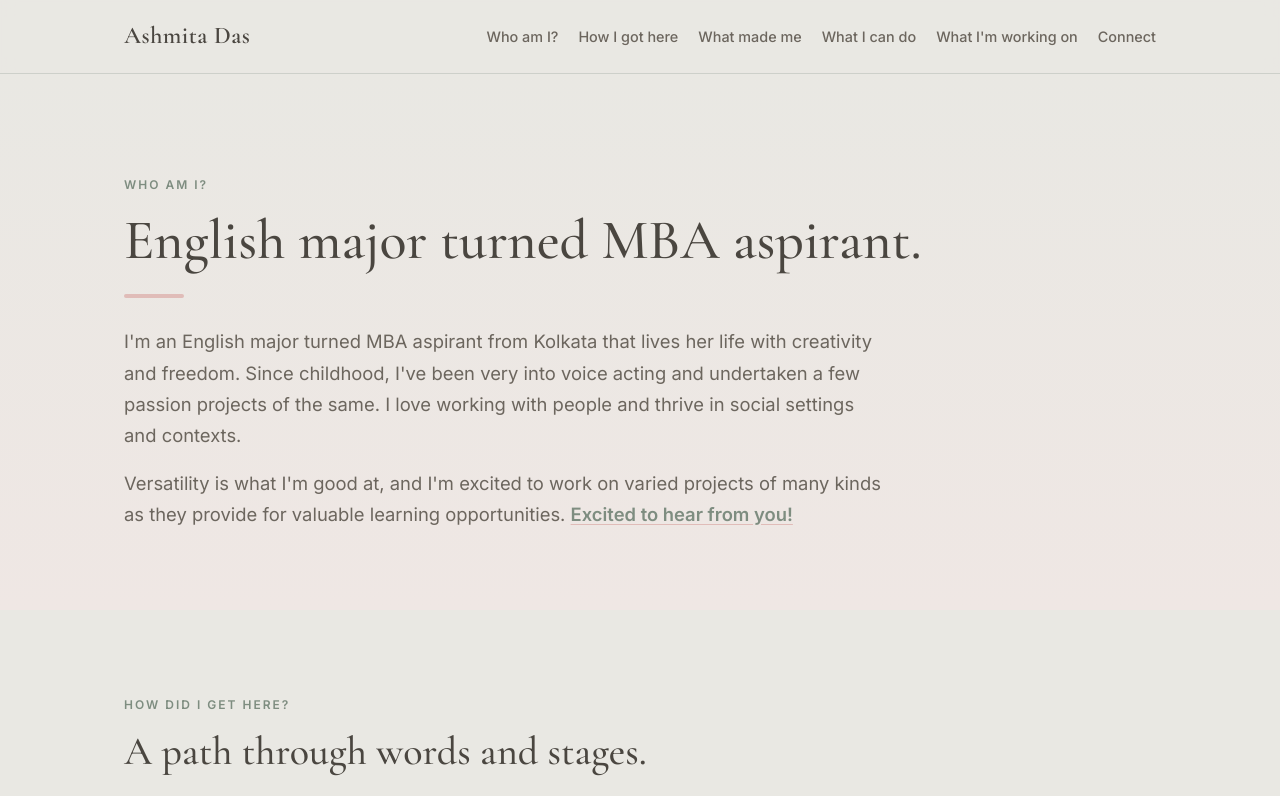
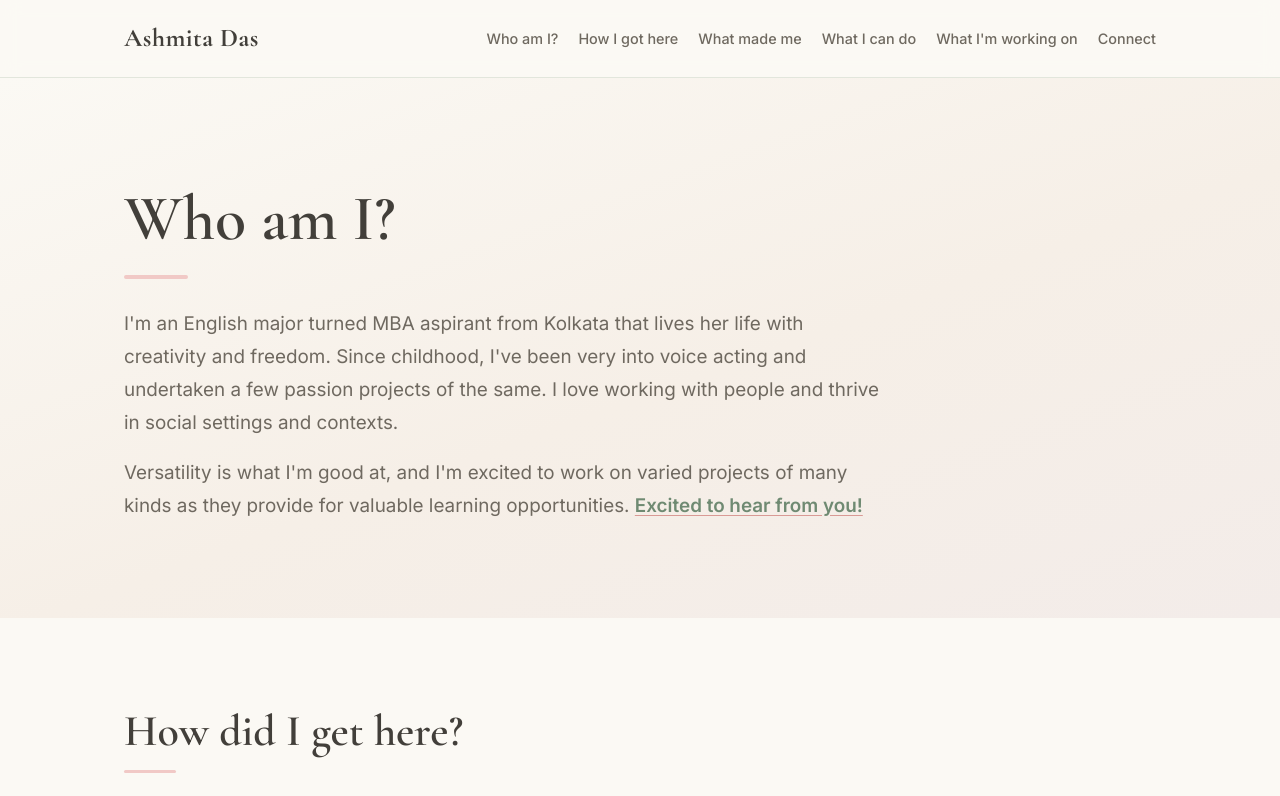
Before and after one commit to ashmitadas234/Ashmita-Portfolio, a website: page index.html in a window 1280 px wide. Shown: the top 796 px of the page. Drawn offline with nearby package versions, Linux system fonts and the light colour scheme.

Commit message:
feat: update color palette and typography for brighter, airier design

```diff
--- a/index.html
+++ b/index.html
@@ -9,45 +9,46 @@
   <!-- Fonts: a serif for headings, a clean sans for body text -->
   <link rel="preconnect" href="https://fonts.googleapis.com" />
   <link rel="preconnect" href="https://fonts.gstatic.com" crossorigin />
-  <link href="https://fonts.googleapis.com/css2?family=Cormorant+Garamond:ital,wght@0,400;0,500;0,600;1,400&family=Inter:wght@300;400;500;600&display=swap" rel="stylesheet" />
+  <link href="https://fonts.googleapis.com/css2?family=Cormorant+Garamond:ital,wght@0,400;0,500;0,600;0,700;1,400;1,500&family=Inter:wght@300;400;500;600&display=swap" rel="stylesheet" />
 
   <style>
     /* ============================================================
-       COLOR TOKENS
-       Palette requested by Ashmita:
-       - Sage green        (Pantone 421C)   #989C97-ish -> using accurate value
-       - Dusty blush pink  (Pantone 7604C)
-       - Soft off-white    (Cool Gray 1C)
-       - Charcoal grey      (Warm Gray 11C)
+       COLOR TOKENS — brighter, airier take on the palette
+       - Sage green        (lifted, fresher)
+       - Dusty blush pink  (brighter, warmer)
+       - Soft off-white    (near-white cream base)
+       - Charcoal grey      (text)
        ============================================================ */
     :root {
-      --sage: #a3b1a4;          /* sage green accent */
-      --sage-deep: #7e8d80;     /* deeper sage for hovers/borders */
-      --blush: #e0bcb8;         /* dusty blush pink accent */
-      --offwhite: #e9e8e3;      /* soft off-white background (Cool Gray 1C) */
-      --charcoal: #4a4640;      /* charcoal / warm grey text (Warm Gray 11C) */
-      --charcoal-soft: #6c665e; /* muted body text */
-      --radius: 14px;
+      --sage: #b7c8b6;          /* brighter sage green accent */
+      --sage-deep: #6f8a72;     /* deeper sage for text/borders */
+      --blush: #f1c9c6;         /* brighter dusty blush pink */
+      --blush-deep: #d99a95;    /* deeper blush for accents */
+      --cream: #fbf9f4;         /* bright near-white background */
+      --cream-warm: #f6efe7;    /* warm tint for hero/blocks */
+      --charcoal: #423f3a;      /* charcoal text */
+      --charcoal-soft: #6f6960; /* muted body text */
+      --radius: 16px;
     }
 
     /* ============================================================
        BASE / RESET
        ============================================================ */
     * { margin: 0; padding: 0; box-sizing: border-box; }
-    html { scroll-behavior: smooth; background-color: var(--offwhite); }
+    html { scroll-behavior: smooth; background-color: var(--cream); }
     body {
       font-family: 'Inter', system-ui, sans-serif;
-      background-color: var(--offwhite);
+      background-color: var(--cream);
       color: var(--charcoal);
-      line-height: 1.7;
+      line-height: 1.75;
       font-weight: 400;
       -webkit-font-smoothing: antialiased;
     }
     h1, h2, h3, .serif {
       font-family: 'Cormorant Garamond', Georgia, serif;
-      font-weight: 500;
+      font-weight: 600;
       color: var(--charcoal);
-      line-height: 1.2;
+      line-height: 1.15;
     }
 
     /* ============================================================
@@ -57,9 +58,9 @@
       position: sticky;
       top: 0;
       z-index: 50;
-      background-color: rgba(233, 232, 227, 0.88);
-      backdrop-filter: blur(8px);
-      border-bottom: 1px solid rgba(126, 141, 128, 0.25);
+      background-color: rgba(251, 249, 244, 0.85);
+      backdrop-filter: blur(10px);
+      border-bottom: 1px solid rgba(111, 138, 114, 0.18);
     }
     .nav-inner {
       max-width: 1080px;
@@ -72,8 +73,8 @@
     }
     .brand {
       font-family: 'Cormorant Garamond', serif;
-      font-size: 1.5rem;
-      font-weight: 600;
+      font-size: 1.6rem;
+      font-weight: 700;
       letter-spacing: 0.5px;
       color: var(--charcoal);
     }
@@ -96,18 +97,22 @@
        LAYOUT HELPERS
        ============================================================ */
     .container { max-width: 1080px; margin: 0 auto; padding: 0 1.5rem; }
-    section { padding: 5rem 0; }
-    .section-label {
-      display: inline-block;
-      font-family: 'Inter', sans-serif;
-      font-size: 0.75rem;
-      letter-spacing: 2px;
-      text-transform: uppercase;
-      color: var(--sage-deep);
-      margin-bottom: 0.75rem;
-      font-weight: 600;
+    section { padding: 5.5rem 0; }
+    /* Section name doubles as the header — straight into the body after it */
+    h2.section-title {
+      font-size: 2.75rem;
+      margin-bottom: 1.75rem;
+      color: var(--charcoal);
     }
-    h2.section-title { font-size: 2.5rem; margin-bottom: 1.5rem; }
+    h2.section-title::after {
+      content: "";
+      display: block;
+      width: 52px;
+      height: 3px;
+      margin-top: 0.85rem;
+      background-color: var(--blush);
+      border-radius: 999px;
+    }
     .prose { max-width: 760px; font-size: 1.075rem; color: var(--charcoal-soft); }
     .prose p + p { margin-top: 1rem; }
 
@@ -115,32 +120,35 @@
        HERO — intro / "Who am I?"
        ============================================================ */
     .hero {
-      background: linear-gradient(180deg, var(--offwhite) 0%, #efe7e4 100%);
-      padding: 6rem 0 5rem;
+      background: linear-gradient(160deg, var(--cream) 0%, var(--cream-warm) 55%, #f3ece9 100%);
+      padding: 6.5rem 0 6rem;
     }
-    .hero h1 { font-size: 3.5rem; margin-bottom: 1.25rem; }
-    .hero .accent-bar {
-      width: 60px; height: 4px;
+    .hero h1 { font-size: 4rem; margin-bottom: 1.75rem; }
+    .hero h1::after {
+      content: "";
+      display: block;
+      width: 64px;
+      height: 4px;
+      margin-top: 1.25rem;
       background-color: var(--blush);
       border-radius: 999px;
-      margin-bottom: 1.75rem;
     }
-    .hero .prose { font-size: 1.15rem; }
+    .hero .prose { font-size: 1.18rem; }
     /* The hyperlink that jumps to the "Connect with me" section */
     .hero a.inline-link {
       color: var(--sage-deep);
       font-weight: 600;
       text-decoration: underline;
       text-underline-offset: 3px;
-      text-decoration-color: var(--blush);
+      text-decoration-color: var(--blush-deep);
     }
     .hero a.inline-link:hover { color: var(--charcoal); }
 
     /* ============================================================
-       ALTERNATING SECTION BACKGROUNDS
+       ALTERNATING SECTION BACKGROUNDS — brighter tints
        ============================================================ */
-    .tint-sage { background-color: rgba(163, 177, 164, 0.18); }
-    .tint-blush { background-color: rgba(224, 188, 184, 0.20); }
+    .tint-sage { background-color: rgba(183, 200, 182, 0.22); }
+    .tint-blush { background-color: rgba(241, 201, 198, 0.25); }
 
     /* ============================================================
        CARD GRID — used for "What can I do?"
@@ -149,35 +157,42 @@
       display: grid;
       grid-template-columns: 1fr;
       gap: 1.25rem;
-      margin-top: 2rem;
+      margin-top: 2.25rem;
     }
     @media (min-width: 720px) { .grid { grid-template-columns: repeat(3, 1fr); } }
     .card {
-      background-color: var(--offwhite);
-      border: 1px solid rgba(126, 141, 128, 0.3);
+      background-color: #ffffff;
+      border: 1px solid rgba(111, 138, 114, 0.22);
       border-radius: var(--radius);
-      padding: 1.75rem;
+      padding: 1.85rem;
+      box-shadow: 0 10px 30px -18px rgba(66, 63, 58, 0.25);
+      transition: transform 0.2s ease, box-shadow 0.2s ease;
     }
-    .card h3 { font-size: 1.5rem; margin-bottom: 0.5rem; }
+    .card:hover {
+      transform: translateY(-4px);
+      box-shadow: 0 18px 40px -20px rgba(66, 63, 58, 0.35);
+    }
+    .card h3 { font-size: 1.6rem; margin-bottom: 0.5rem; }
     .card p { color: var(--charcoal-soft); font-size: 0.98rem; }
 
     /* ============================================================
-       QUOTES — favorite lines / "What am I working on?"
+       QUOTES — favorite lines
        ============================================================ */
-    .quotes { display: grid; gap: 1.5rem; margin-top: 2rem; }
+    .quotes { display: grid; gap: 1.5rem; margin-top: 2.25rem; }
     blockquote {
       border-left: 4px solid var(--sage);
-      padding: 1rem 1.5rem;
-      background-color: var(--offwhite);
+      padding: 1.25rem 1.75rem;
+      background-color: #ffffff;
       border-radius: 0 var(--radius) var(--radius) 0;
+      box-shadow: 0 10px 30px -20px rgba(66, 63, 58, 0.3);
       font-family: 'Cormorant Garamond', serif;
-      font-size: 1.35rem;
+      font-size: 1.45rem;
       font-style: italic;
       color: var(--charcoal);
     }
     blockquote cite {
       display: block;
-      margin-top: 0.5rem;
+      margin-top: 0.6rem;
       font-family: 'Inter', sans-serif;
       font-style: normal;
       font-size: 0.85rem;
@@ -203,13 +218,14 @@
       flex-direction: column;
       align-items: center;
       gap: 0.25rem;
-      background-color: var(--offwhite);
-      border: 1px solid rgba(126, 141, 128, 0.35);
+      background-color: #ffffff;
+      border: 1px solid rgba(111, 138, 114, 0.28);
       border-radius: var(--radius);
       padding: 1.5rem 2rem;
       min-width: 240px;
       text-decoration: none;
       color: var(--charcoal);
+      box-shadow: 0 10px 30px -20px rgba(66, 63, 58, 0.3);
       transition: transform 0.2s ease, border-color 0.2s ease;
     }
     .contact-card:hover { transform: translateY(-3px); border-color: var(--sage-deep); }
@@ -224,7 +240,7 @@
        ============================================================ */
     footer {
       background-color: var(--charcoal);
-      color: var(--offwhite);
+      color: var(--cream);
       text-align: center;
       padding: 2rem 1.5rem;
       font-size: 0.9rem;
@@ -255,9 +271,7 @@
   <main>
     <section id="about" class="hero">
       <div class="container">
-        <span class="section-label">Who am I?</span>
-        <h1>English major turned MBA aspirant.</h1>
-        <div class="accent-bar"></div>
+        <h1>Who am I?</h1>
         <div class="prose">
           <p>
             I&apos;m an English major turned MBA aspirant from Kolkata that lives her life with
@@ -278,8 +292,7 @@
     <!-- ===================== HOW DID I GET HERE? ===================== -->
     <section id="journey">
       <div class="container">
-        <span class="section-label">How did I get here?</span>
-        <h2 class="section-title">A path through words and stages.</h2>
+        <h2 class="section-title">How did I get here?</h2>
         <div class="prose">
           <p>
             I graduated high school in 2022 from Garden High School, and went on to pursue a
@@ -297,8 +310,7 @@
     <!-- ===================== WHAT MADE ME? ===================== -->
     <section id="made-me" class="tint-sage">
       <div class="container">
-        <span class="section-label">What made me?</span>
-        <h2 class="section-title">Voices, stages, and quiet pages.</h2>
+        <h2 class="section-title">What made me?</h2>
         <div class="prose">
           <p>
             Since childhood, I&apos;ve been passionate about voice acting and have undertaken a few
@@ -318,8 +330,7 @@
     <!-- ===================== WHAT CAN I DO? ===================== -->
     <section id="skills">
       <div class="container">
-        <span class="section-label">What can I do?</span>
-        <h2 class="section-title">Where I bring value.</h2>
+        <h2 class="section-title">What can I do?</h2>
         <div class="grid">
           <article class="card">
             <h3>Collaboration</h3>
@@ -349,8 +360,7 @@
     <!-- ===================== WHAT AM I WORKING ON? ===================== -->
     <section id="working-on" class="tint-blush">
       <div class="container">
-        <span class="section-label">What am I working on?</span>
-        <h2 class="section-title">Case studies & the lines I live by.</h2>
+        <h2 class="section-title">What am I working on?</h2>
         <div class="prose">
           <p>
             Case studies are something I&apos;ve always been fascinated by — understanding their
@@ -363,16 +373,16 @@
         <!-- Favorite quotes -->
         <div class="quotes">
           <blockquote>
-            &ldquo;...years of love have been forgot in the hatred of a minute.&rdquo;
+            &ldquo;You rounded me from a person into love&rdquo;
             <cite>Kim Namjoon</cite>
+          </blockquote>
+          <blockquote>
+            &ldquo;...years of love have been forgot in the hatred of a minute&rdquo;
+            <cite>Edgar Allan Poe</cite>
           </blockquote>
           <blockquote>
             &ldquo;Then it came to me, my little life. I remembered my life. The way an axe handle,
             mid-swing, remembers the tree. And I was free.&rdquo;
-            <cite>Edgar Allan Poe</cite>
-          </blockquote>
-          <blockquote>
-            &ldquo;A line of poetry, held close, can carry you across years.&rdquo;
             <cite>Ocean Vuong</cite>
           </blockquote>
         </div>
@@ -382,8 +392,7 @@
     <!-- ===================== CONNECT WITH ME ===================== -->
     <section id="connect" class="connect">
       <div class="container">
-        <span class="section-label">Connect with me</span>
-        <h2 class="section-title">Let&apos;s create something together.</h2>
+        <h2 class="section-title" style="display:inline-block;">Connect with me</h2>
         <div class="prose">
           <p>I&apos;d love to hear about projects, collaborations, or just a good story.</p>
         </div>
```
